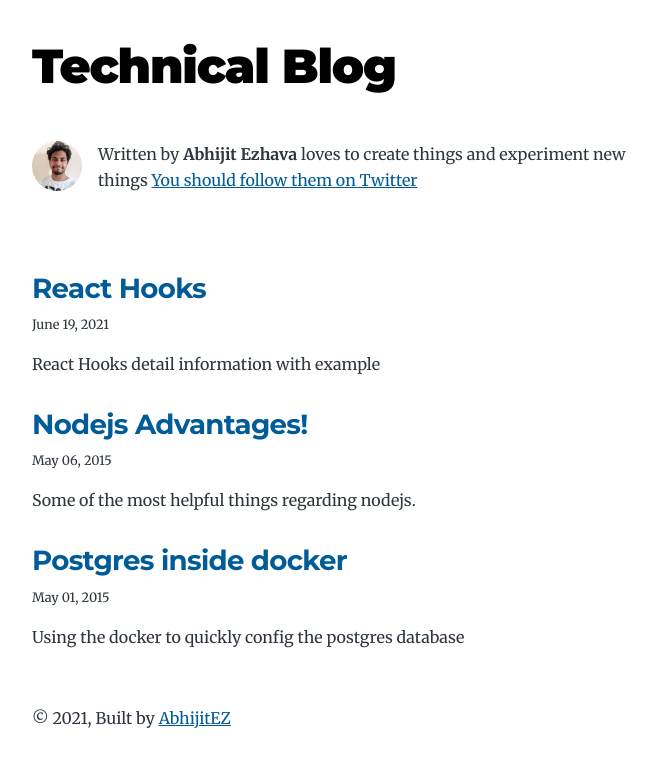
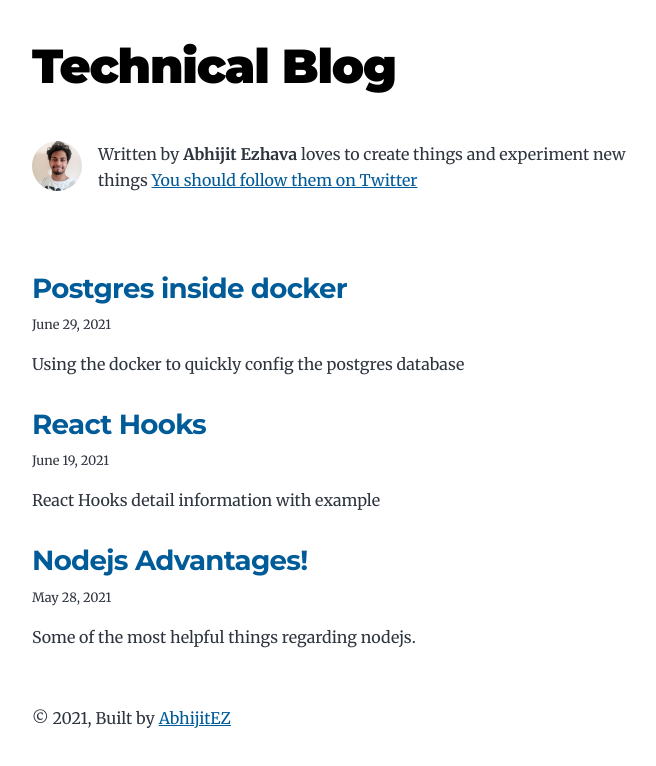
Before and after one commit to AbhijitEZ/blog, a Gatsby site: page / in a window 1280 px wide. Shown: the whole page, without its empty margins (292-948 px from the left). Built offline with nearby package versions, Linux system fonts and the light colour scheme; Gatsby itself is replaced by a stand-in of ours.

Commit message:
date fix for node and postgres post

```diff
--- a/content/blog/docker-postgres/index.md
+++ b/content/blog/docker-postgres/index.md
@@ -1,6 +1,6 @@
 ---
 title: Postgres inside docker
-date: "2015-05-01T22:12:03.284Z"
+date: "2021-06-29T22:12:03.284Z"
 description: "Using the docker to quickly config the postgres database"
 ---
 
--- a/content/blog/nodejs-advantages/index.md
+++ b/content/blog/nodejs-advantages/index.md
@@ -1,7 +1,7 @@
 ---
 title: Nodejs Advantages!
 description: Some of the most helpful things regarding nodejs.
-date: "2015-05-06T23:46:37.121Z"
+date: "2021-05-28T23:46:37.121Z"
 ---
 
 ## Nodejs ?
```
